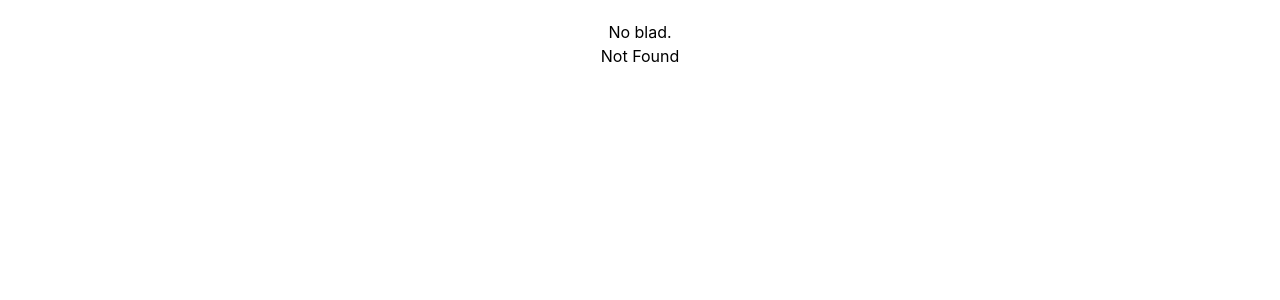
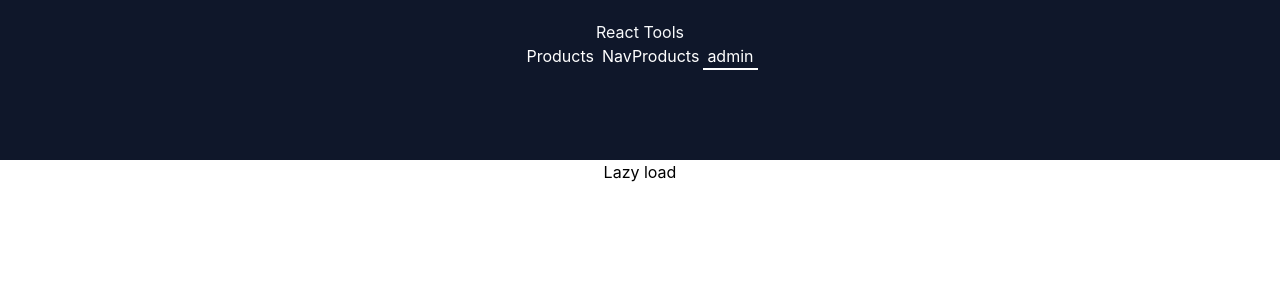
Before and after one commit to ProductivityTools-Learning/productivitytools.learning.typescript.css, a React (Create React App) app: page /admin in a window 1280 px wide. Before the commit this address had no page. Shown: the top 300 px of the page. Built offline with nearby package versions, Linux system fonts and the light colour scheme.

Commit message:
typescript and routes and lazy load

```diff
--- a/src/Components/Header/index.tsx
+++ b/src/Components/Header/index.tsx
@@ -18,6 +18,16 @@ export function Header() {
         >
           NavProducts
         </NavLink>
+        <NavLink
+          to="admin"
+          className={({ isActive }) =>
+            `text-white no-underline p-1 pb-0.5 border-solid  border-b-2 ${
+              isActive ? "border-white" : "border-transparent"
+            }`
+          }
+        >
+          admin
+        </NavLink>
       </nav>
     </header>
   );
--- a/src/Routes.tsx
+++ b/src/Routes.tsx
@@ -2,9 +2,12 @@ import { createBrowserRouter, RouterProvider } from "react-router-dom";
 import { ProductsPage } from "./pages/ProductsPage";
 import { Header } from "./Components/Header";
 import { ProductPage } from "./pages/ProductPage";
-import {ErrorPage} from "./pages/ErrorPage"
+import { ErrorPage } from "./pages/ErrorPage";
+import { lazy, Suspense } from "react";
+import App from "./App";
+const LazyLoadPage = lazy(() => import("./pages/LazyLoadPage"));
 
-import App from "./App";
+
 
 const router = createBrowserRouter([
   {
@@ -20,6 +23,14 @@ const router = createBrowserRouter([
         path: "products/:id",
         element: <ProductPage />,
       },
+      {
+        path: "admin",
+        element: (
+          <Suspense fallback={<div>Loading...</div>}>
+            <LazyLoadPage />
+          </Suspense>
+        ),
+      },
     ],
   },
 ]);
--- /dev/null
+++ b/src/pages/LazyLoadPage.tsx
@@ -0,0 +1,3 @@
+export default function LazyLoadPage() {
+  return <div>Lazy load</div>;
+}
```
